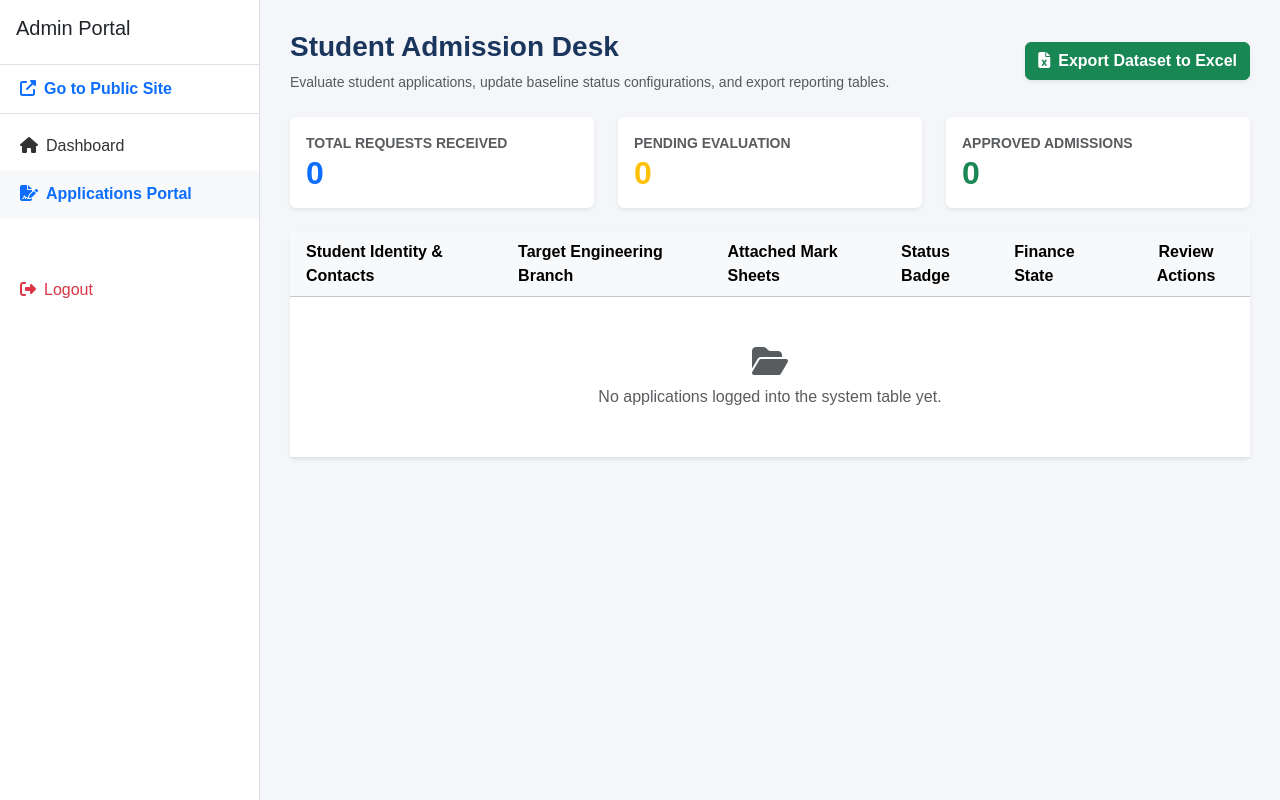
After one commit to bhimaodedara/INTERSHIP-WEB, a PHP site: page /admin/manage_applications.php in a window 1280 px wide. The commit adds this page. Run offline with PHP 8.4, Linux system fonts and the light colour scheme; the visitor is signed in with stand-in values (Sample User, id 1); data that the repository does not hold is empty.

Commit message:
created application form and application management page for admin

```diff
--- a/admin/admin.php
+++ b/admin/admin.php
@@ -238,7 +238,7 @@ if (isset($_SESSION['admin_logged_in'])) {
         <div class="p-3 border-bottom"><h5>Admin Portal</h5></div>
 
         <a href="../index.php" class="nav-link text-primary fw-bold border-bottom"><i class="fas fa-external-link-alt me-2"></i>Go to Public Site</a>
-
+        <a href="manage_applications.php" class="nav-link text-success fw-bold"><i class="fas fa-file-signature me-2"></i>Applications Desk <span class="badge bg-success text-white rounded-pill float-end mt-1">Portal</span></a>
         <a href="admin.php?page=dashboard" class="nav-link <?php echo $page=='dashboard'?'active':''; ?> mt-2"><i class="fas fa-home me-2"></i>Dashboard</a>
         <a href="admin.php?page=faculty" class="nav-link <?php echo $page=='faculty'?'active':''; ?>"><i class="fas fa-users me-2"></i>Faculty (<?php echo $facCount; ?>)</a>
         <a href="admin.php?page=gallery" class="nav-link <?php echo $page=='gallery'?'active':''; ?>"><i class="fas fa-images me-2"></i>Gallery (<?php echo $galCount; ?>)</a>
--- /dev/null
+++ b/admin/manage_applications.php
@@ -0,0 +1,156 @@
+<?php
+session_start();
+require_once '../config/db_connect.php';
+
+// Security Guard: Ensure only logged-in administrators can view this dataset
+if (!isset($_SESSION['admin_logged_in'])) {
+    header("Location: admin.php");
+    exit;
+}
+
+// Activity logging helper context function
+function logAdminAction($conn, $action, $details) {
+    $user = 'Geo Admin';
+    $action = mysqli_real_escape_string($conn, $action);
+    $details = mysqli_real_escape_string($conn, $details);
+    mysqli_query($conn, "INSERT INTO activity_logs (user, action, details) VALUES ('$user', '$action', '$details')");
+}
+
+/* =========================================
+   ACTION HANDLER: CURATE APPLICATION STATUS
+========================================= */
+if (isset($_GET['action']) && isset($_GET['app_id'])) {
+    $app_id = (int)$_GET['app_id'];
+    $action = $_GET['action'];
+
+    if ($action === 'accept') {
+        mysqli_query($conn, "UPDATE applications SET status = 'Accepted' WHERE id = $app_id");
+        logAdminAction($conn, 'Status Change', "Accepted student application ID: $app_id");
+        // FUTURE PHASE TRIGGER: FPDF and QR code generation hooks will loop right here!
+    } elseif ($action === 'reject') {
+        mysqli_query($conn, "UPDATE applications SET status = 'Rejected' WHERE id = $app_id");
+        logAdminAction($conn, 'Status Change', "Rejected student application ID: $app_id");
+    }
+    header("Location: manage_applications.php");
+    exit;
+}
+
+// Global metric counters
+$totalApps = mysqli_fetch_assoc(mysqli_query($conn, "SELECT COUNT(*) as total FROM applications"))['total'] ?? 0;
+$pendingApps = mysqli_fetch_assoc(mysqli_query($conn, "SELECT COUNT(*) as total FROM applications WHERE status = 'Pending'"))['total'] ?? 0;
+$acceptedApps = mysqli_fetch_assoc(mysqli_query($conn, "SELECT COUNT(*) as total FROM applications WHERE status = 'Accepted'"))['total'] ?? 0;
+?>
+<!DOCTYPE html>
+<html lang="en">
+<head>
+    <meta charset="UTF-8">
+    <title>Application Management System</title>
+    <link rel="stylesheet" href="https://cdnjs.cloudflare.com/ajax/libs/font-awesome/6.4.0/css/all.min.css">
+    <link href="../assets/css/bootstrap.min.css" rel="stylesheet">
+    <style>
+        body { background-color: #f4f6f9; font-family: sans-serif; }
+        .sidebar { width: 260px; height: 100vh; position: fixed; background: #fff; border-right: 1px solid #ddd; top: 0; left: 0; }
+        .main-content { margin-left: 260px; padding: 30px; }
+        .nav-link { color: #333; padding: 12px 20px; display: block; text-decoration: none; }
+        .nav-link:hover { background: #f8f9fa; }
+    </style>
+</head>
+<body>
+
+    <div class="sidebar">
+        <div class="p-3 border-bottom"><h5>Admin Portal</h5></div>
+        <a href="../index.php" class="nav-link text-primary fw-bold border-bottom"><i class="fas fa-external-link-alt me-2"></i>Go to Public Site</a>
+        <a href="admin.php?page=dashboard" class="nav-link mt-2"><i class="fas fa-home me-2"></i>Dashboard</a>
+        <a href="manage_applications.php" class="nav-link active bg-light text-primary fw-bold"><i class="fas fa-file-signature me-2"></i>Applications Portal</a>
+        <a href="admin.php?logout=true" class="nav-link text-danger mt-5"><i class="fas fa-sign-out-alt me-2"></i>Logout</a>
+    </div>
+
+    <div class="main-content">
+        <div class="d-flex justify-content-between align-items-center mb-4">
+            <div>
+                <h3 style="color: #1a365d; font-weight: 700;">Student Admission Desk</h3>
+                <p class="text-muted small mb-0">Evaluate student applications, update baseline status configurations, and export reporting tables.</p>
+            </div>
+            <a href="export_excel.php" class="btn btn-success shadow-sm fw-bold"><i class="fas fa-file-excel me-2"></i>Export Dataset to Excel</a>
+        </div>
+
+        <div class="row mb-4">
+            <div class="col-md-4">
+                <div class="card border-0 shadow-sm p-3 bg-white text-dark">
+                    <small class="text-uppercase text-muted fw-bold">Total Requests Received</small>
+                    <h2 class="mb-0 fw-bold text-primary"><?php echo $totalApps; ?></h2>
+                </div>
+            </div>
+            <div class="col-md-4">
+                <div class="card border-0 shadow-sm p-3 bg-white text-dark">
+                    <small class="text-uppercase text-muted fw-bold">Pending Evaluation</small>
+                    <h2 class="mb-0 fw-bold text-warning"><?php echo $pendingApps; ?></h2>
+                </div>
+            </div>
+            <div class="col-md-4">
+                <div class="card border-0 shadow-sm p-3 bg-white text-dark">
+                    <small class="text-uppercase text-muted fw-bold">Approved Admissions</small>
+                    <h2 class="mb-0 fw-bold text-success"><?php echo $acceptedApps; ?></h2>
+                </div>
+            </div>
+        </div>
+
+        <div class="card border-0 shadow-sm">
+            <div class="card-body p-0">
+                <table class="table table-hover align-middle mb-0">
+                    <thead class="table-light">
+                        <tr>
+                            <th class="ps-3">Student Identity & Contacts</th>
+                            <th>Target Engineering Branch</th>
+                            <th>Attached Mark Sheets</th>
+                            <th>Status Badge</th>
+                            <th>Finance State</th>
+                            <th class="text-center">Review Actions</th>
+                        </tr>
+                    </thead>
+                    <tbody>
+                        <?php
+                        $res = mysqli_query($conn, "SELECT * FROM applications ORDER BY id DESC");
+                        if (mysqli_num_rows($res) > 0) {
+                            while($row = mysqli_fetch_assoc($res)) {
+                                // Formulate UI Display Badges for Review Status
+                                $statusBadge = '<span class="badge bg-warning text-dark">Pending</span>';
+                                if ($row['status'] === 'Accepted') $statusBadge = '<span class="badge bg-success">Accepted</span>';
+                                if ($row['status'] === 'Rejected') $statusBadge = '<span class="badge bg-danger">Rejected</span>';
+
+                                // Formulate UI Display Badges for Tuition Status
+                                $feeBadge = $row['fee_status'] === 'Paid' ? '<span class="badge bg-success"><i class="fas fa-check me-1"></i>Paid</span>' : '<span class="badge bg-secondary">Unpaid</span>';
+
+                                echo "<tr>
+                                    <td class='ps-3'>
+                                        <h6 class='mb-0 fw-bold text-dark'>".htmlspecialchars($row['full_name'])."</h6>
+                                        <small class='text-muted d-block'><i class='fas fa-envelope me-1'></i>".htmlspecialchars($row['email'])."</small>
+                                        <small class='text-muted d-block'><i class='fas fa-phone me-1'></i>".htmlspecialchars($row['phone'])."</small>
+                                    </td>
+                                    <td><span class='fw-semibold text-primary'>{$row['course']}</span></td>
+                                    <td>
+                                        <a href='../{$row['document_path']}' target='_blank' class='btn btn-outline-primary btn-sm'><i class='fas fa-file-pdf me-1'></i>View Credentials</a>
+                                    </td>
+                                    <td>{$statusBadge}</td>
+                                    <td>{$feeBadge}</td>
+                                    <td class='text-center'>
+                                        <div class='btn-group' role='group'>
+                                            <a href='manage_applications.php?action=accept&app_id={$row['id']}' class='btn btn-success btn-sm ".($row['status'] !== 'Pending' ? 'disabled' : '')."'><i class='fas fa-user-check me-1'></i>Accept</a>
+                                            <a href='manage_applications.php?action=reject&app_id={$row['id']}' class='btn btn-danger btn-sm ".($row['status'] !== 'Pending' ? 'disabled' : '')."'><i class='fas fa-user-times me-1'></i>Reject</a>
+                                        </div>
+                                    </td>
+                                </tr>";
+                            }
+                        } else {
+                            echo "<tr><td colspan='6' class='text-center py-5 text-muted'><i class='fas fa-folder-open fa-2x d-block mb-2'></i>No applications logged into the system table yet.</td></tr>";
+                        }
+                        ?>
+                    </tbody>
+                </table>
+            </div>
+        </div>
+    </div>
+
+    <script src="../assets/js/bootstrap.bundle.min.js"></script>
+</body>
+</html>
--- a/admission.php
+++ b/admission.php
@@ -163,7 +163,7 @@
         <div class="container text-center">
             <h2>Apply Online</h2>
             <p>Ready to start your journey? Submit your application now.</p>
-            <a href="https://sites.google.com/view/gppr-cteguj/admission-form" class="btn btn-lg mt-3"
+            <a href="apply.php" class="btn btn-lg mt-3"
                style="background-color: #e9b949; color: #2d3748; padding: 12px 24px;" target="_blank">
                Online Application Form
             </a>
```
Also changed, not shown: apply.php (added, +201 -0 lines), uploads/app_6a2d5b00bef09.png (added), uploads/app_6a2d5b5318b9a.png (added).
